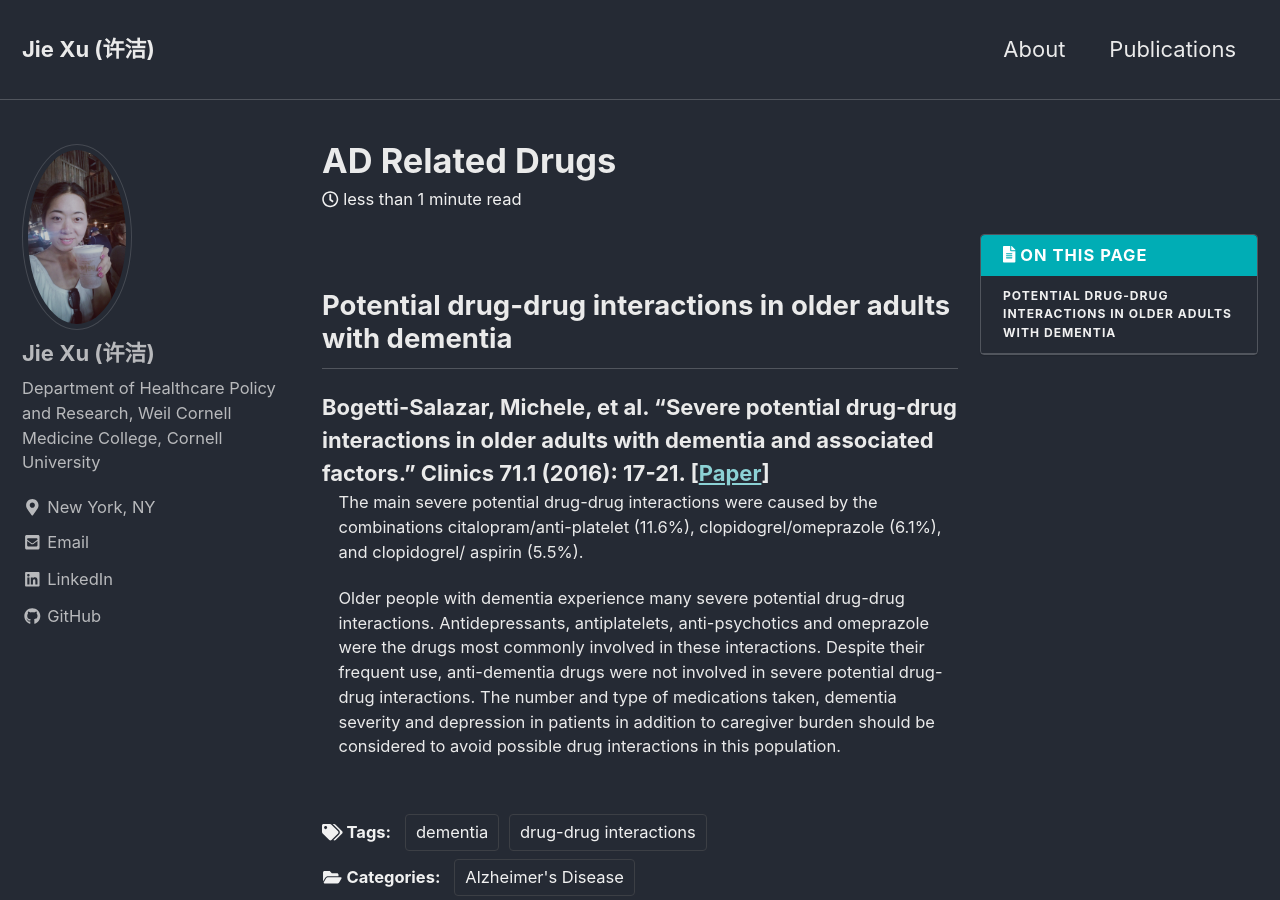
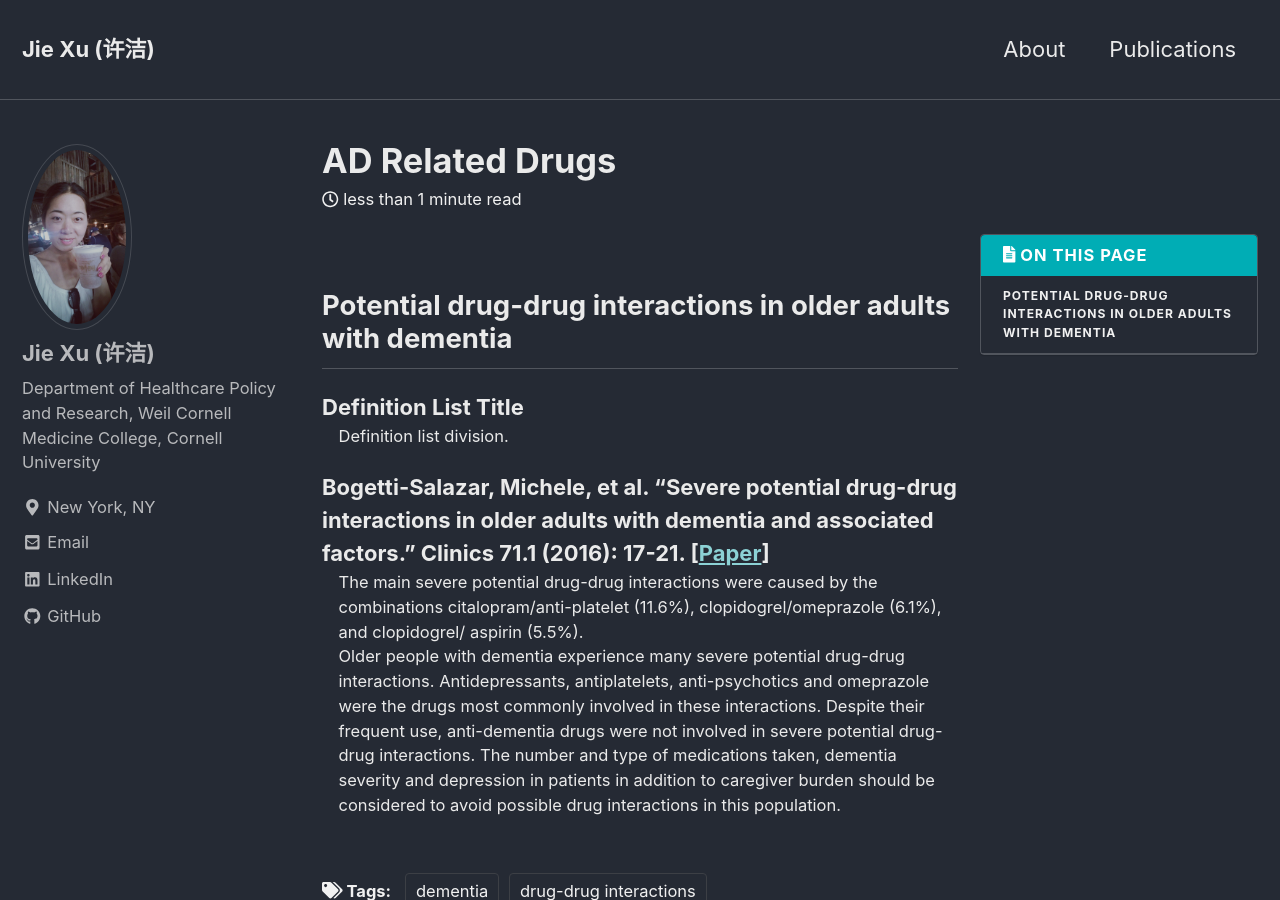
Before and after one commit to jxu1015/jxu1015.github.io, a Jekyll site: the page built from _posts/2020-03-03-AD-Related-Drugs.md, in a window 1280 px wide and 900 px high. Built offline with Jekyll 4.4.1, drawn with Linux system fonts in a browser that asks for light colours; nearby versions of some CDN libraries.

Commit message:
Update 2020-03-03-AD-Related-Drugs.md

```diff
--- a/_posts/2020-03-03-AD-Related-Drugs.md
+++ b/_posts/2020-03-03-AD-Related-Drugs.md
@@ -10,8 +10,9 @@ toc: true
 
 ## Potential drug-drug interactions in older adults with dementia
 
+Definition List Title
+:   Definition list division.
+
 Bogetti-Salazar, Michele, et al. "Severe potential drug-drug interactions in older adults with dementia and associated factors." Clinics 71.1 (2016): 17-21. [[Paper](https://www.ncbi.nlm.nih.gov/pmc/articles/PMC4763155/pdf/cln-71-01-017.pdf)]
-
 :   The main severe potential drug-drug interactions were caused by the combinations citalopram/anti-platelet (11.6%), clopidogrel/omeprazole (6.1%), and clopidogrel/ aspirin (5.5%).
-
 :   Older people with dementia experience many severe potential drug-drug interactions. Antidepressants, antiplatelets, anti-psychotics and omeprazole were the drugs most commonly involved in these interactions. Despite their frequent use, anti-dementia drugs were not involved in severe potential drug-drug interactions. The number and type of medications taken, dementia severity and depression in patients in addition to caregiver burden should be considered to avoid possible drug interactions in this population.
```
